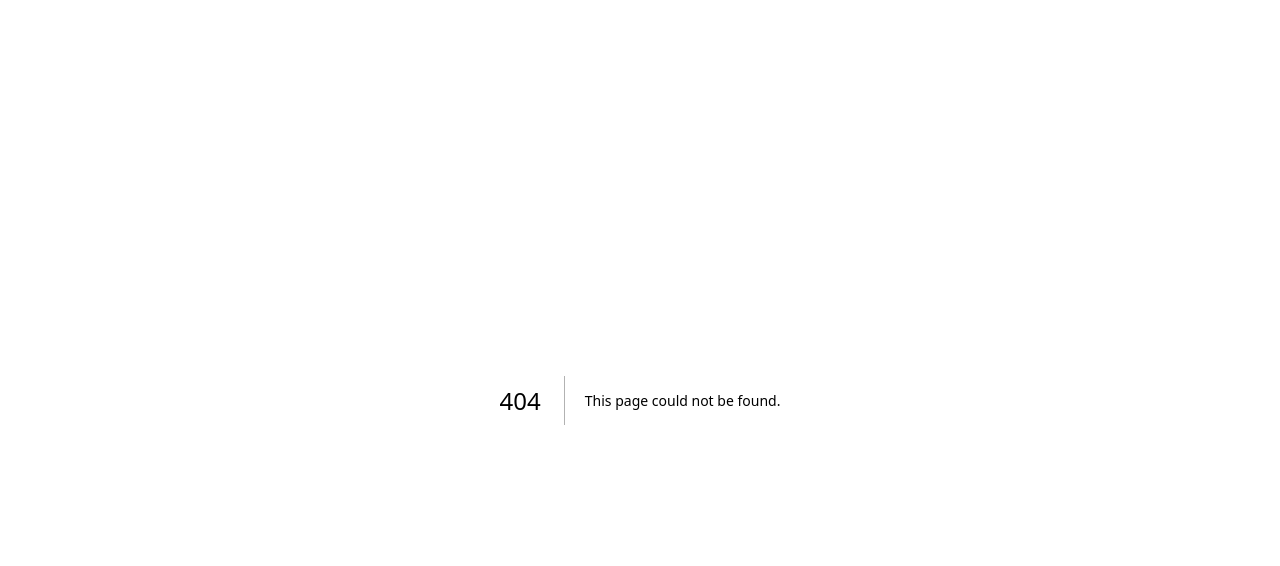
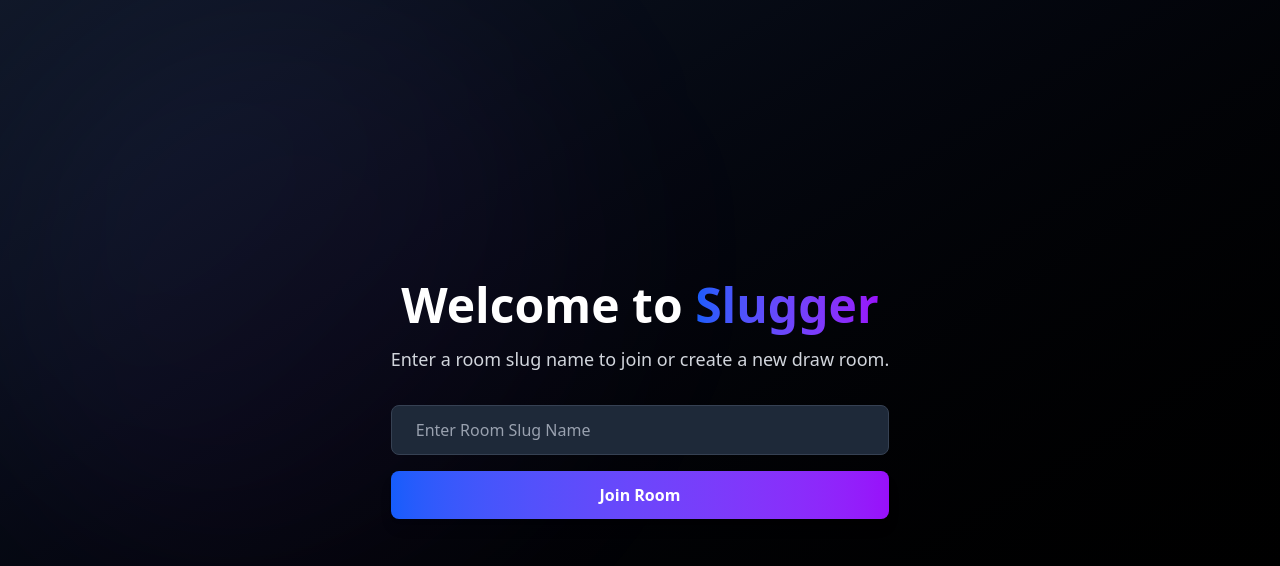
Before and after one commit to Rudra-Sankha-Sinhamahapatra/Excalidraw, a Next.js app in the folder apps/web/: page /join-room in a window 1280 px wide. Before the commit this address had no page. Shown: the top 566 px of the page. Built offline with nearby package versions, Linux system fonts and the light colour scheme; sample sign-in values are in the browser's storage.

Commit message:
joinRoom implemented

```diff
--- /dev/null
+++ b/apps/web/app/join-room/page.tsx
@@ -0,0 +1,9 @@
+import JoinRoom from "../../components/JoinRoom";
+
+
+export default function Page() {
+
+  return (
+   <JoinRoom/>
+  );
+}
```
